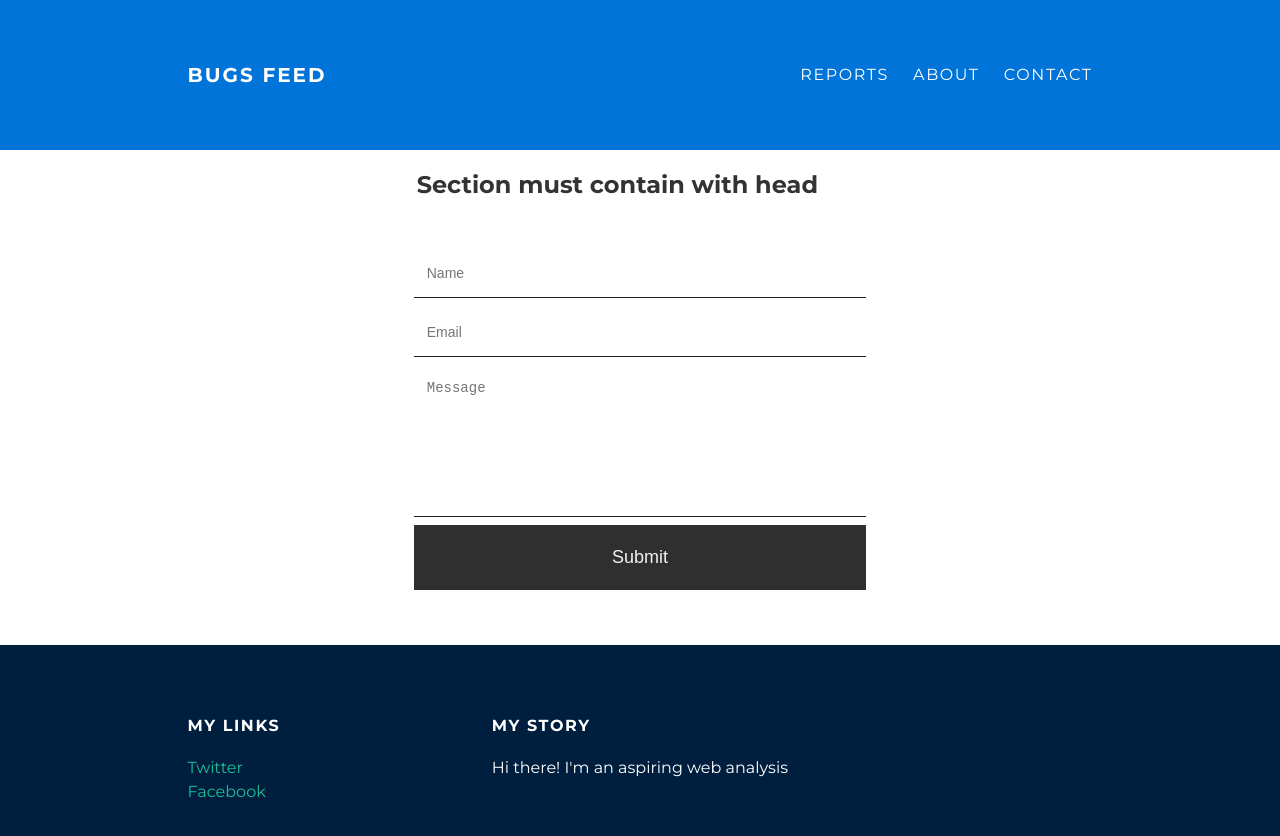
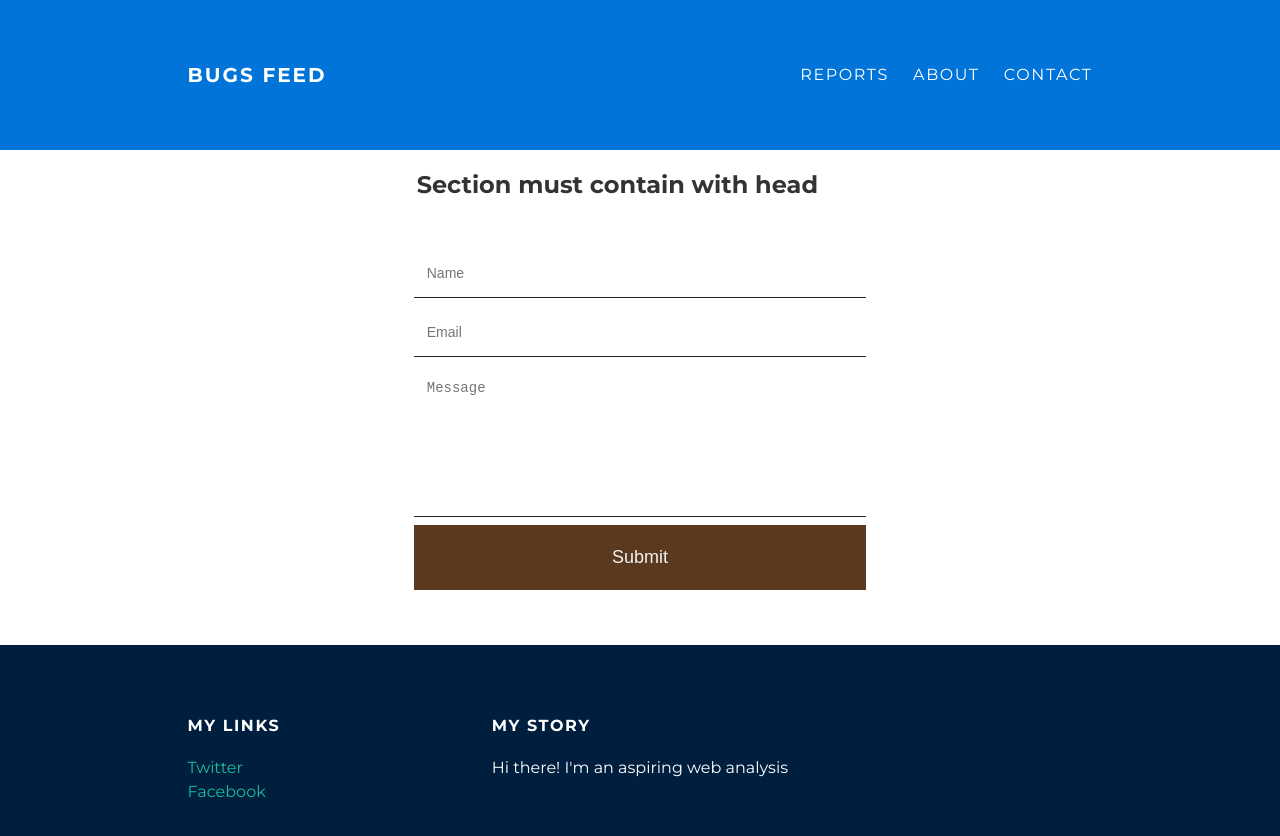
Before and after one commit to sergiihoroshko/m1m0, a plain HTML site: page contact.html in a window 1280 px wide. Drawn offline with Linux system fonts and the light colour scheme.

Commit message:
change color button

```diff
--- a/styles/main.css
+++ b/styles/main.css
@@ -94,7 +94,7 @@ p {
     letter-spacing: 0.1em;
 }
 .img-attachment {
-/*    max-width: 280px;
+/*  max-width: 280px;
     max-height: 100px;*/
     width: 300px;
     transition: width 0.5s ease;
@@ -142,7 +142,7 @@ textarea {
     width: 100%;
     border: 0 solid transparent;
     cursor: pointer;
-    background-color: #2f2f2f;
+    background-color: #5b391e;
     color: #f2f2f2;
     font-size: 18px;
     padding-top: 22px;
```
